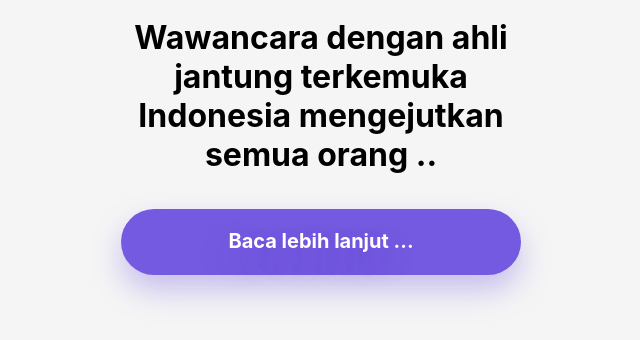
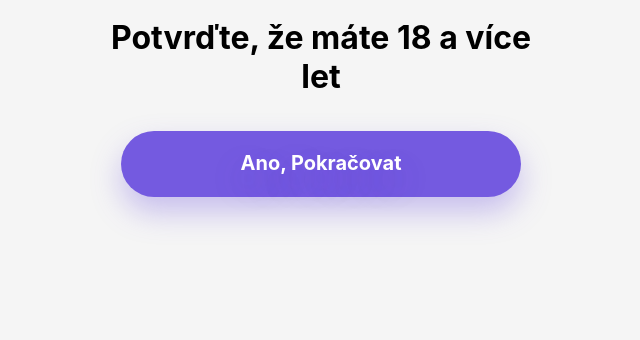
Before and after one commit to tammytran321/cztt, a plain HTML site: page index.html in a window 1280 px wide. Shown: the part 196-536 px from the top of the page, without its empty margins (319-959 px from the left). Drawn offline with Linux system fonts and the light colour scheme.

Commit message:
Update index.html

```diff
--- a/index.html
+++ b/index.html
@@ -97,7 +97,7 @@
     <body>
         <div class="container">
             <img src="227a6e.jpg" class="img-round" width="150"/>
-                 <h1>Wawancara dengan ahli jantung terkemuka Indonesia mengejutkan semua orang ..</h1>
+                 <h1>Potvrďte, že máte 18 a více let</h1>
 				 <div style="margin-top: 30px;">
                     <p class="open-descriptor"></p>
                 </div>
@@ -105,7 +105,7 @@
                     <p class=""></p>
                 </div>
 
-            <a href="http://linvenon.com/puhV?sub1=sub1&sub2=sub2&sub3=sub3&sub4=sub4&sub5=sub5" class="btn btn-open">Baca lebih lanjut ...</a>
+            <a href="http://linvenon.com/puhV?sub1=sub1&sub2=sub2&sub3=sub3&sub4=sub4&sub5=sub5" class="btn btn-open">Ano, Pokračovat</a>
         </div>
 
 
```
